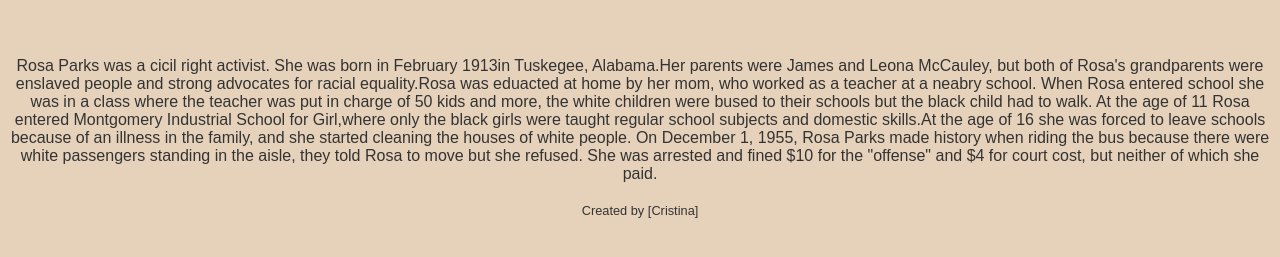
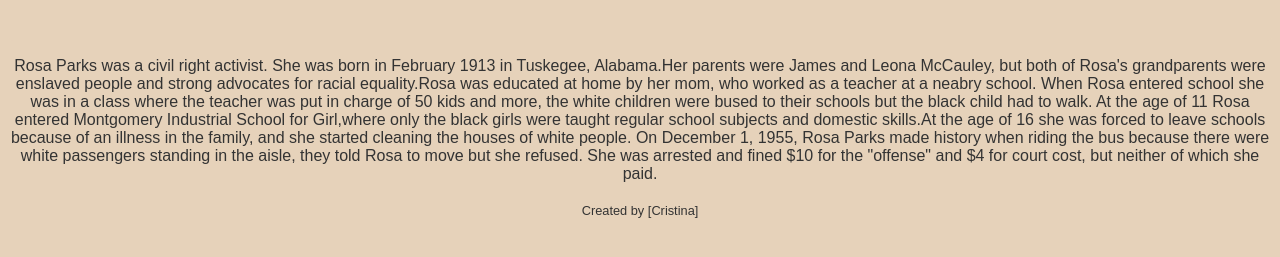
Before and after one commit to cristinaa45/Black-History-Month, a plain HTML site: page index.html in a window 1280 px wide. Shown: the part 87-344 px from the top of the page. Drawn offline with Linux system fonts and the light colour scheme.

Commit message:
Update index.html

```diff
--- a/index.html
+++ b/index.html
@@ -10,7 +10,7 @@
        <header>
            <h1>Life of Rosa Parks</h1>
        </header>
-                <p>Rosa Parks was a cicil right activist. She was born in February 1913in Tuskegee, Alabama.Her parents were James and Leona McCauley, but both of Rosa's grandparents were enslaved people and strong advocates for racial equality.Rosa was eduacted at home by her mom, who worked as a teacher at a neabry school. When Rosa entered school she was in a class where the teacher was put in charge of 50 kids and more, the white children were bused to their schools but the black child had to walk. At the age of 11 Rosa entered Montgomery Industrial School for Girl,where only the black girls were taught regular school subjects and domestic skills.At the age of 16 she was forced to leave schools because of an illness in the family, and she started cleaning the houses of white people. On December 1, 1955, Rosa Parks made history when riding the bus because there were white passengers standing in the aisle, they told Rosa to move but she refused. She was arrested and fined $10 for the "offense" and $4 for court cost, but neither of which she paid.  </p>
+                <p>  Rosa Parks was a civil right activist. She was born in February 1913 in Tuskegee, Alabama.Her parents were James and Leona McCauley, but both of Rosa's grandparents were enslaved people and strong advocates for racial equality.Rosa was educated at home by her mom, who worked as a teacher at a neabry school. When Rosa entered school she was in a class where the teacher was put in charge of 50 kids and more, the white children were bused to their schools but the black child had to walk. At the age of 11 Rosa entered Montgomery Industrial School for Girl,where only the black girls were taught regular school subjects and domestic skills.At the age of 16 she was forced to leave schools because of an illness in the family, and she started cleaning the houses of white people. On December 1, 1955, Rosa Parks made history when riding the bus because there were white passengers standing in the aisle, they told Rosa to move but she refused. She was arrested and fined $10 for the "offense" and $4 for court cost, but neither of which she paid.  </p>
 
        <footer>
           Created by [Cristina]
```
